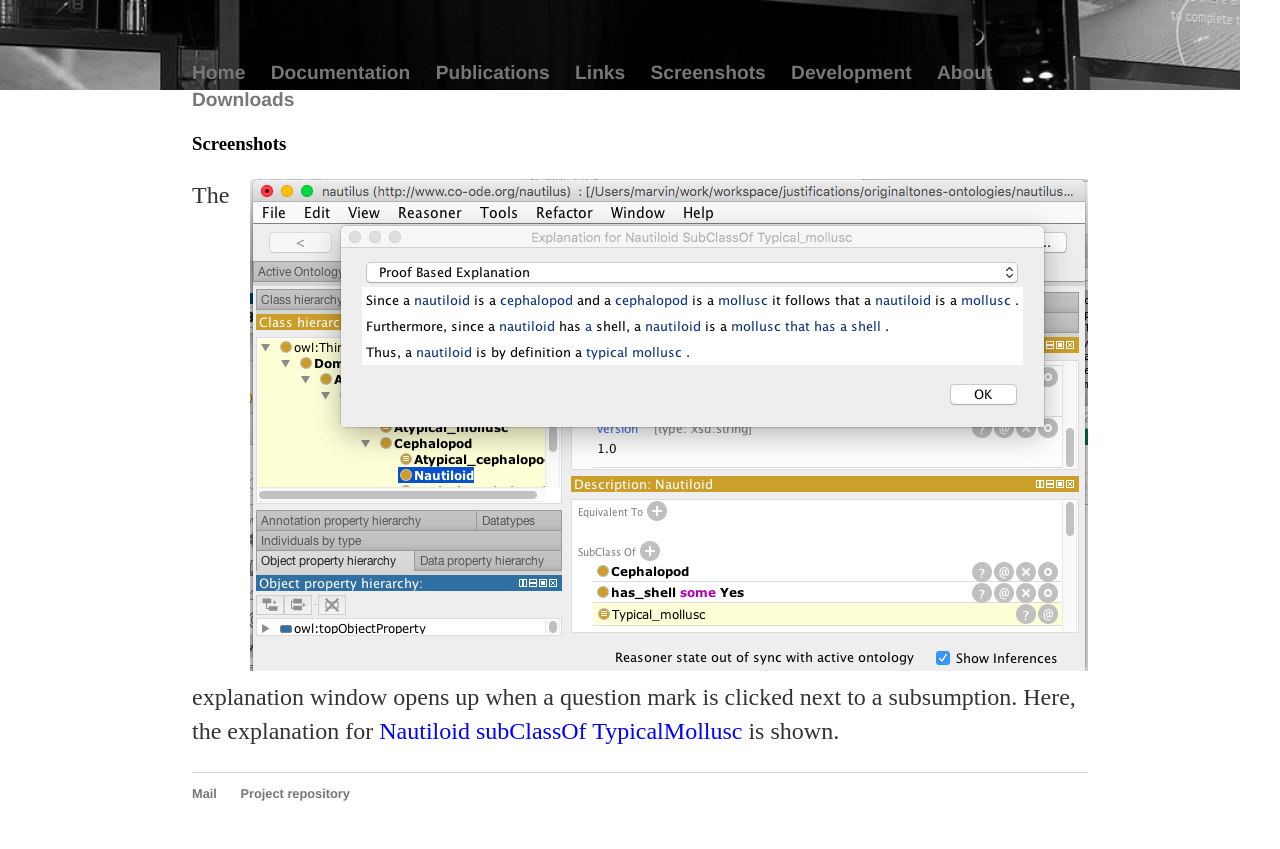
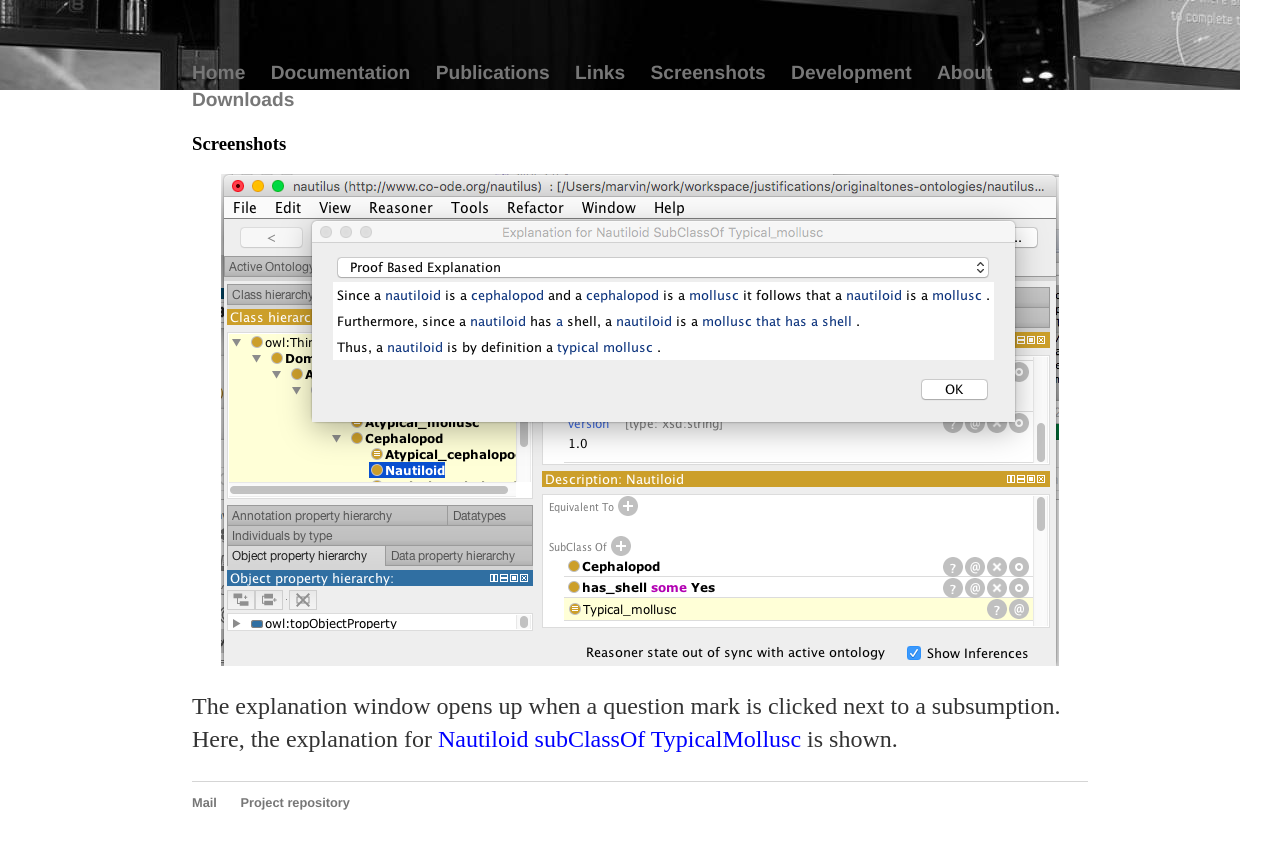
Before and after one commit to verbalizer/verbalizer.github.io, a Jekyll site: the page built from screenshots/index.html, in a window 1280 px wide. Shown: the top 849 px of the page. Built offline with Jekyll 4.4.1, drawn with Linux system fonts in a browser that asks for light colours.

Commit message:
modified homepage, publications, links and about layout, again

```diff
--- a/about.html
+++ b/about.html
@@ -10,7 +10,7 @@ title : About
 
 </p>
 <p>
-<img src="https://www.uni-ulm.de/fileadmin/_processed_/csm_marvinLighter_cd1eb890e7.jpg">
+<img class="about"src="https://www.uni-ulm.de/fileadmin/_processed_/csm_marvinLighter_cd1eb890e7.jpg">
 <bf>Marvin Schiller<bf> Marvin is a postdoctoral researcher at Ulm University.
 His research interests are in knowledge representation, reasoning and cognitive modeling.
 He initiated the work on the verbalizer by building its reasoning engine in 2013 and s
--- a/css/main.css
+++ b/css/main.css
@@ -58,14 +58,20 @@ ul.posts li {
     list-style: none;
 }
 
-img.tutorial{
+img{
   display: block;
   margin-left: auto;
   margin-right: auto;
 }
 
-img{
+img.tutorial{
   float: right;
+  margin-left: auto;
+  margin-right: auto;
+}
+
+img.about{
+  float: left;
   margin: 0 0 10px 10px;
 }
 
```
Also changed, not shown: other parts of about.html (+1 -1 lines), _posts/2016-01-01-postTitle.md (deleted, +0 -9 lines).
